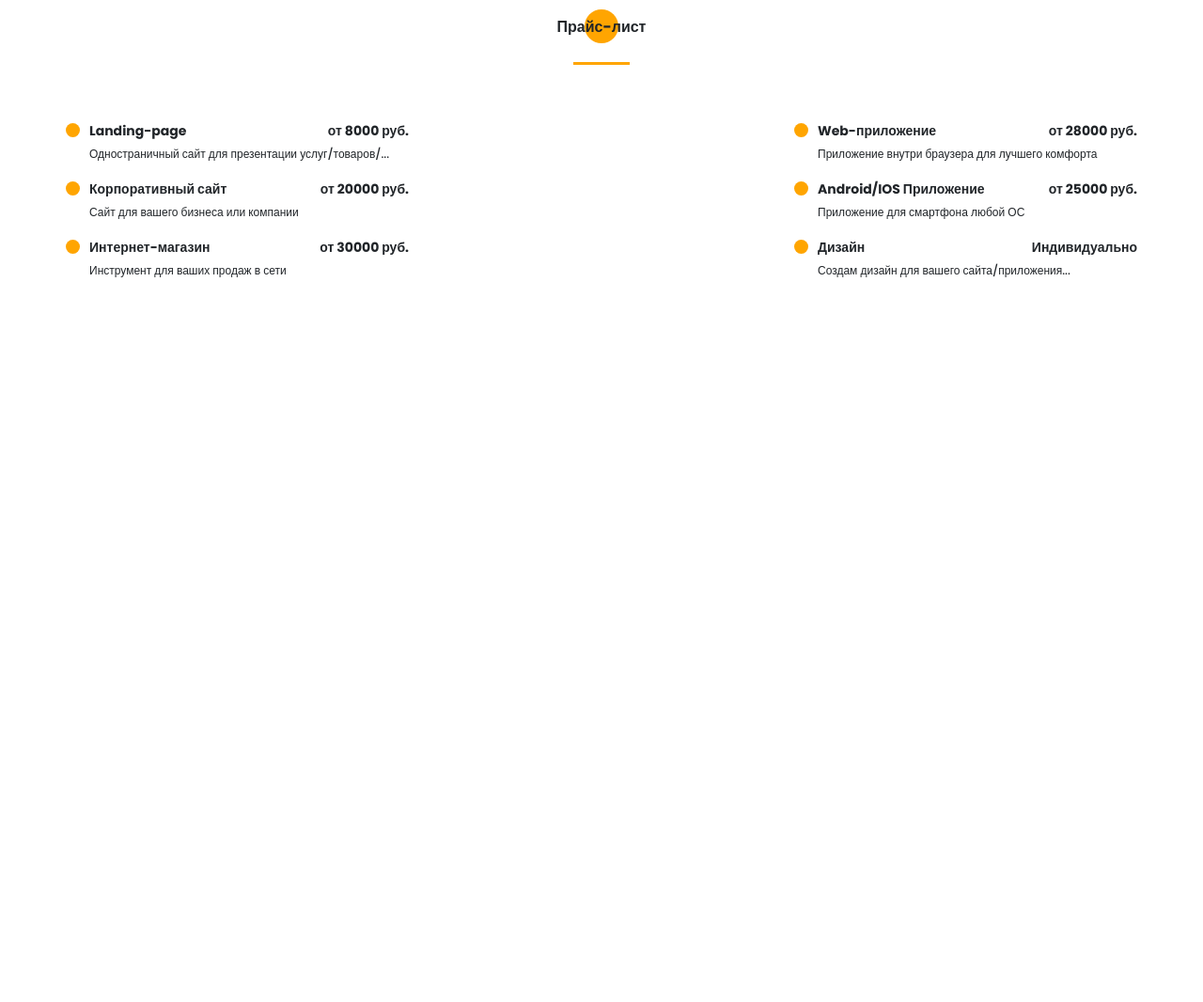
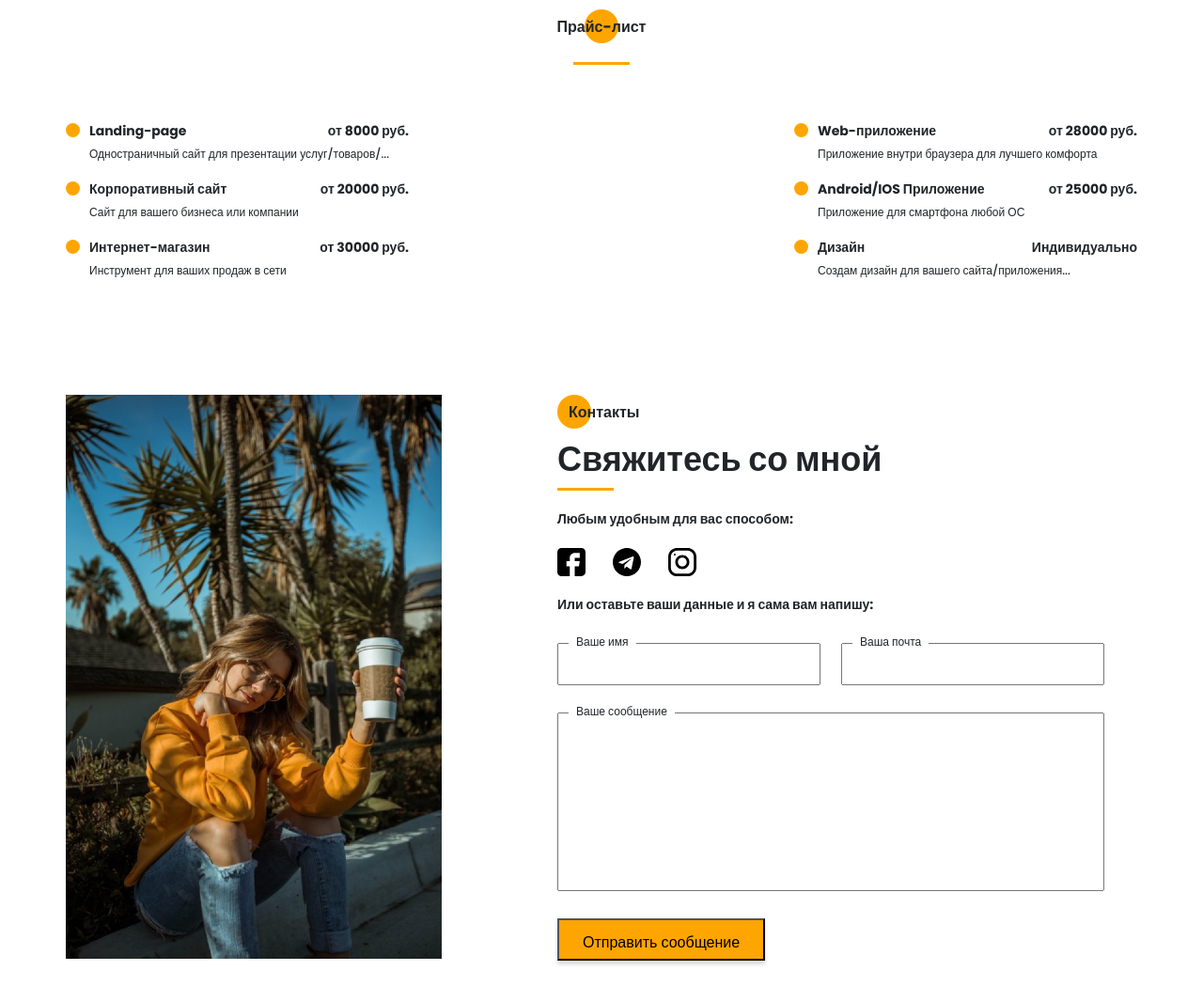
Before and after one commit to Tronev/first_portfolio, a website: page src/index.html in a window 1280 px wide. Shown: the part 4239-5305 px from the top of the page at 94% size. Before the commit the page ends 4539 px from the top, so only its background shows below. Drawn offline with nearby package versions, Linux system fonts and the light colour scheme; files that its build step writes are made by us from their sources; files whose address does not match are found by name.

Commit message:
contact form

```diff
--- a/src/index.html
+++ b/src/index.html
@@ -427,6 +427,49 @@
         </div>
     </section>
 
+    <section class="contacts">
+        <div class="container">
+            <div class="contacts__wrapper">
+                <div class="contacts__photo"><img src="img/main_photo.jpg" alt="photo"></div>
+                <div class="contacts__descr">
+                    <h2 class="title title_fz16 contacts__title">Контакты</h2>
+                    <div class="title title_fz36 contacts__subtitle">Свяжитесь со мной</div>
+                    <div class="divider"></div>
+                    <div class="title title_fz14 contacts__text">Любым удобным для вас способом:</div>
+                    <div class="contacts__social">
+                        <a href="#" class="contacts__link">
+                            <img src="icons/social/facebook_1.svg" alt="Facebook">
+                        </a>
+                        <a href="#" class="contacts__link">
+                            <img src="icons/social/telegram.svg" alt="telegram">
+                        </a>
+                        <a href="#" class="contacts__link">
+                            <img src="icons/social/instagram.svg" alt="instagram">
+                        </a>
+                    </div>
+                    <div class="title title_fz14 contacts__text">Или оставьте ваши данные и я сама вам напишу:</div>
+
+                    <form action="#" class="contacts__form">
+                        <div class="contacts__input">
+                            <input type="text" id="name" name="name">
+                            <label for="name">Ваше имя</label>
+                        </div>
+                        <div class="contacts__input">
+                            <input type="email" id="email" name="email">
+                            <label for="email">Ваша почта</label>
+                        </div>
+                        <div class="contacts__textarea">
+                            <textarea name="text" id="text"></textarea>
+                            <label for="text">Ваше сообщение</label>
+                        </div>
+                        <div><button class="contact__btn btn">Отправить сообщение</button></div>
+                    </form>
+                </div>
+            </div>
+
+        </div>
+    </section>
+
     <script src="js/script.js"></script>
 </body>
 </html>
--- /dev/null
+++ b/src/sass/blocks/_contacts.scss
@@ -0,0 +1,86 @@
+.contacts {
+    padding-top: 120px;
+    padding-bottom: 91px;
+    &__wrapper {
+        padding-left: 52x;
+        padding-right: 35px;
+        display: grid;
+        grid-template-columns: 400px 582px;
+        justify-content: space-between;
+    }
+    &__photo {
+        img {
+            width: 100%;
+        }
+    }
+    &__descr {
+        padding-top: 6px;
+        .divider {
+            margin: 0;
+        }
+    }
+    &__title {
+        @include before_circle;
+        position: relative;
+        padding-left: 12px;
+        padding-top: 1px;
+    }
+    &__text {
+        margin-top: 20px;
+    }
+    &__social {
+        margin-top: 20px;
+    }
+    &__link {
+        margin-right: 25px;
+        img {
+            height: 30px;
+            width: 30px;
+        }
+    }
+    &__form {
+        margin-top: 30px;
+        display: grid;
+        grid-template: 45px 190px 45px / repeat(2, 280px);
+        justify-content: space-between;
+        row-gap: 29px;
+        label {
+            display: block;
+            position: absolute;
+            height: 18px;
+            padding-right: 8px;
+            padding-left: 8px;
+            background-color: #fff;
+            font-size: 12px;
+            margin-bottom: 0;
+            top: -10px;
+            left: 12px;
+        }
+    }
+    &__input {
+        position: relative;
+        input {
+            width: 100%;
+            height: 100%;
+            padding:0 20px;
+            font-size: 12px;
+        }
+    }
+    &__textarea {
+        position: relative;
+        grid-column: 1/3;
+        textarea {
+            width: 100%;
+            height: 100%;
+            resize: none;
+            padding:20px;
+            font-size: 12px;
+        }
+    }
+    &__btn {
+        border: none;
+        font-size: 14px;
+        line-height: 21px;
+        font-weight: bold;
+    }
+}
--- a/src/sass/style.scss
+++ b/src/sass/style.scss
@@ -31,3 +31,5 @@
 @import 'blocks/skills.scss';
 @import 'blocks/portfolio.scss';
 @import 'blocks/price.scss';
+
+@import 'blocks/contacts.scss';
```
Also changed, not shown: dist/css/style.min.css, dist/index.html.
